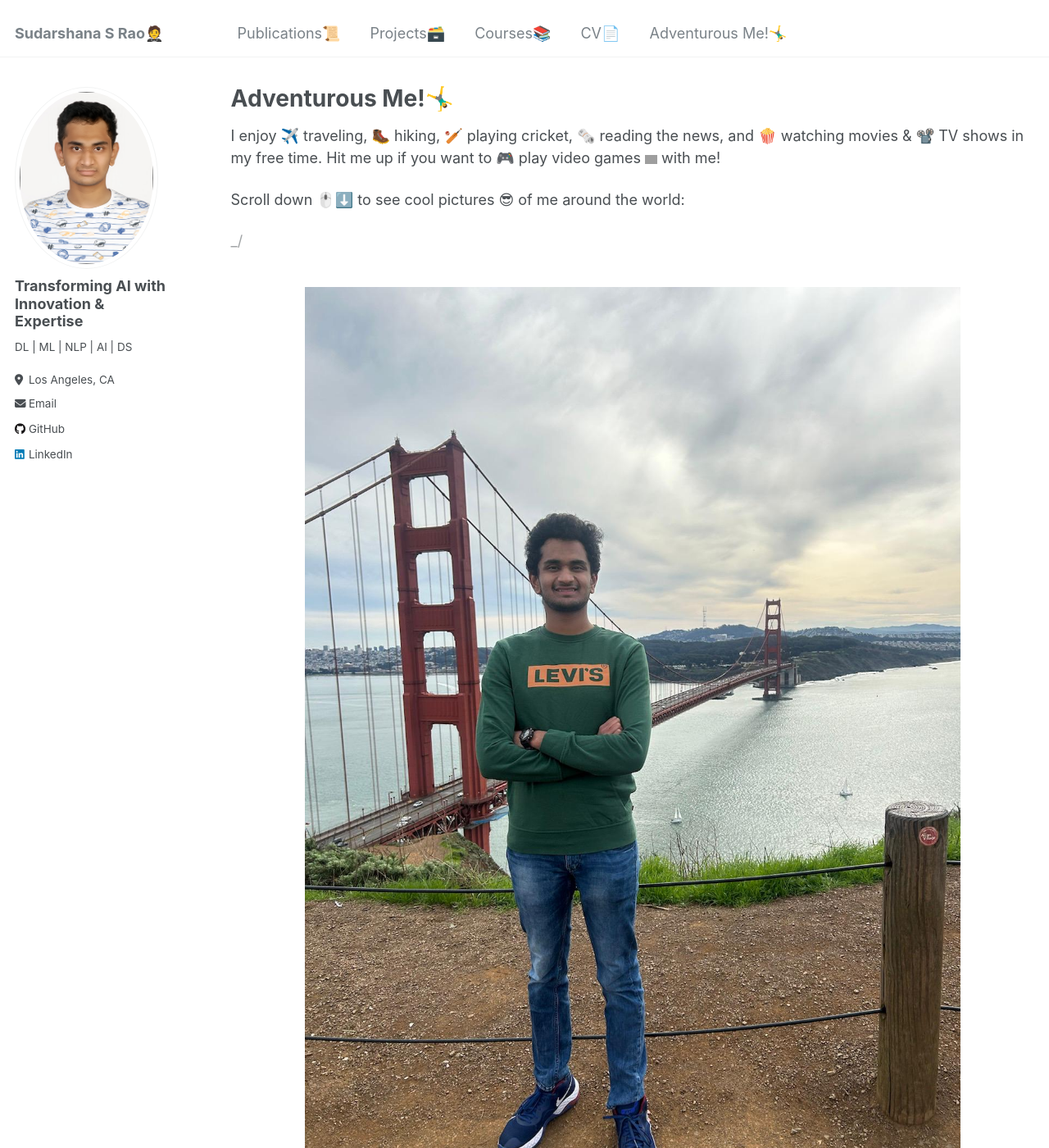
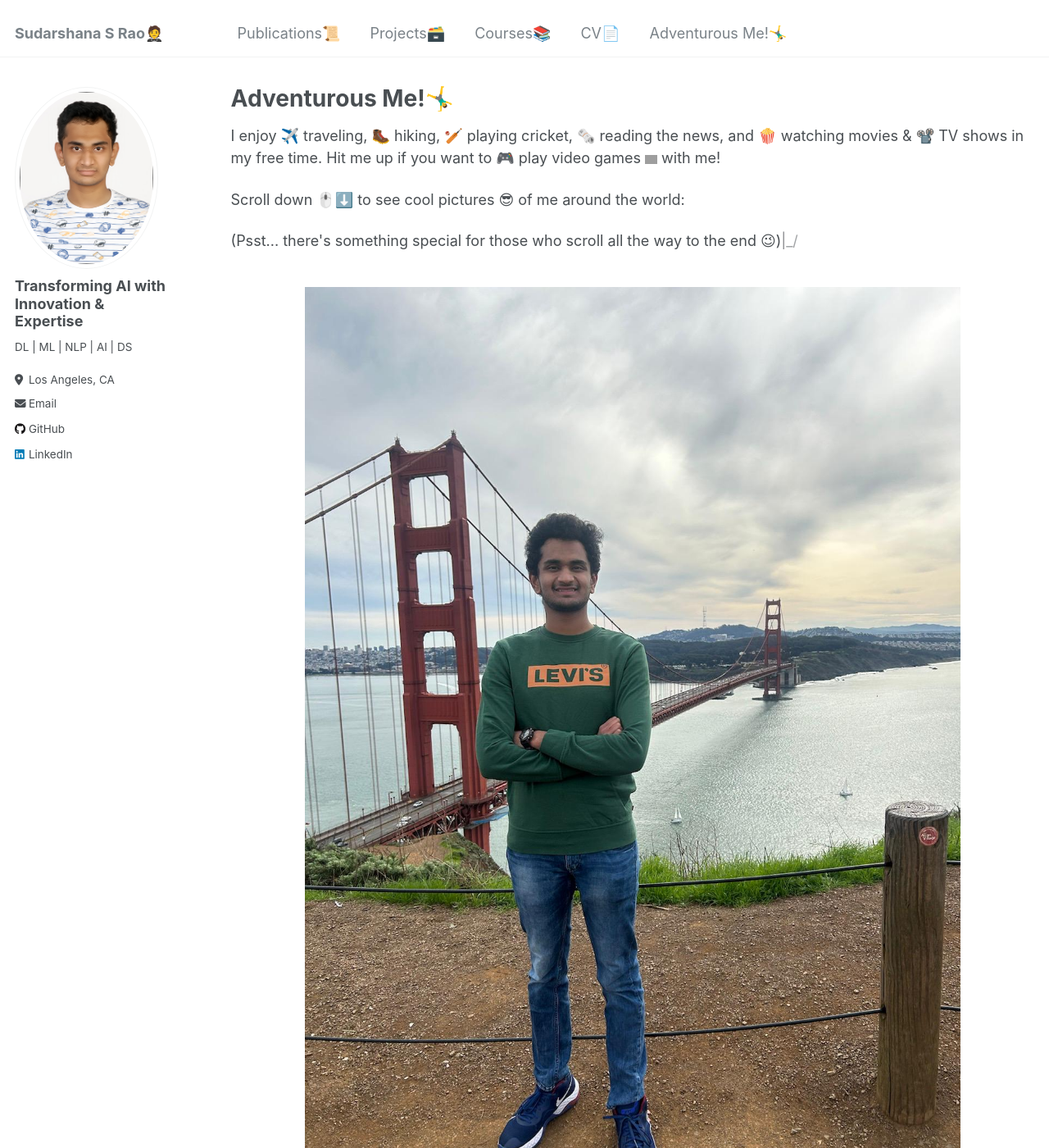
Before and after one commit to SudarshanaSRao/SudarshanaSRao.github.io, a Jekyll site: the page built from _pages/personal.md, in a window 1280 px wide and 1400 px high. Shown: the whole window at 82% size. Built offline with Jekyll 4.4.1, drawn with Linux system fonts in a browser that asks for light colours; grey boxes are pictures that could not be loaded.

Commit message:
Update personal.md

```diff
--- a/_pages/personal.md
+++ b/_pages/personal.md
@@ -14,7 +14,7 @@
 Scroll down 🖱️⬇️ to see cool pictures 😎 of me around the world:
 <script src="https://cdn.jsdelivr.net/npm/typed.js@2.0.12"></script>
 <style>
-#cursor {
+.cursor {
   display: inline-block;
   animation: blink 0.7s infinite;
   position: relative;
@@ -28,7 +28,7 @@
   }
 }
 </style>
-<span id="typed-text"></span><span id="cursor">_/</span>
+<span id="typed-text"></span><span class="cursor">_/</span>
 <div class="social-links mt-3 text-center" style="font-size: xx-large"></div>
 <script>
 document.addEventListener("DOMContentLoaded", function() {
```
Also changed, not shown: other parts of _pages/personal.md (+1 -5 lines).
